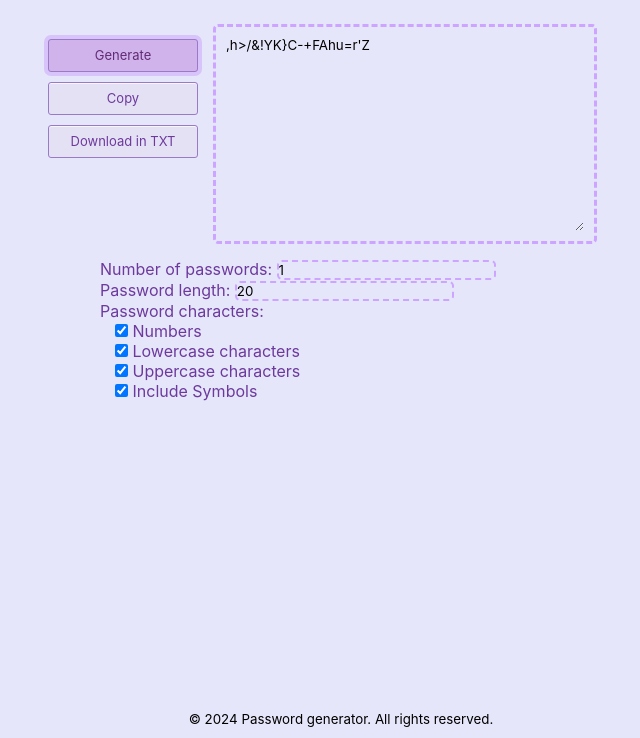
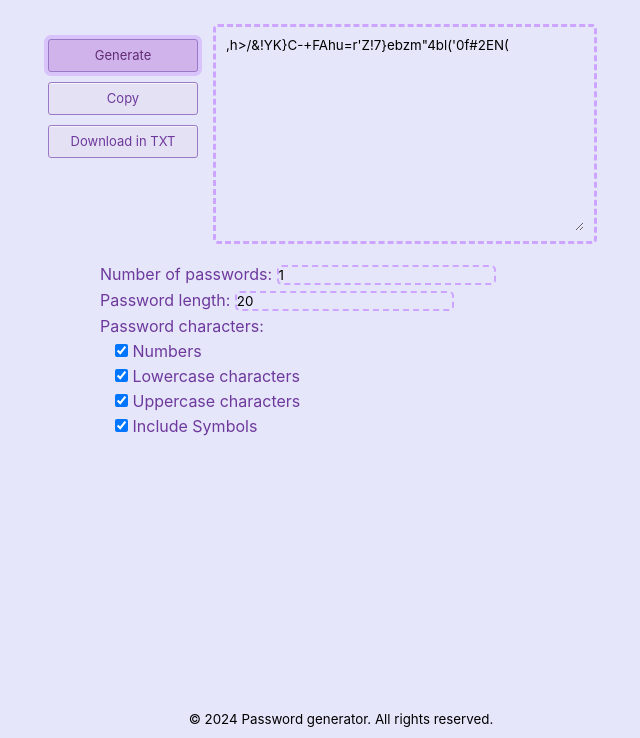
Before and after one commit to stormiwave/passgen, a website with bundled scripts: page src/view/index.html in a window 1280 px wide. Both pictures are taken after typing "Sample" into the empty fields and a click on the button "Generate". Shown: the part 62-800 px from the top of the page, without its empty margins (299-939 px from the left). Built offline with nearby package versions, Linux system fonts and the light colour scheme.

Commit message:
last changes

```diff
--- a/src/view/js/components/password-generator.js
+++ b/src/view/js/components/password-generator.js
@@ -17,7 +17,7 @@ function insertText (textarea, text) {
 };
 
 export function generatePassword () {
-  const password = (makeid(20))
+  const password = (makeid(40))
 
   const textarea = document.getElementById('allpass')
   insertText(textarea, password)
--- a/src/view/resources/index.css
+++ b/src/view/resources/index.css
@@ -116,6 +116,8 @@ form{
 label{
     display: block;
     width: fit-content;
+    margin-bottom: 5px;
+    margin-top: 5px;
 }
 
 fieldset{
```
